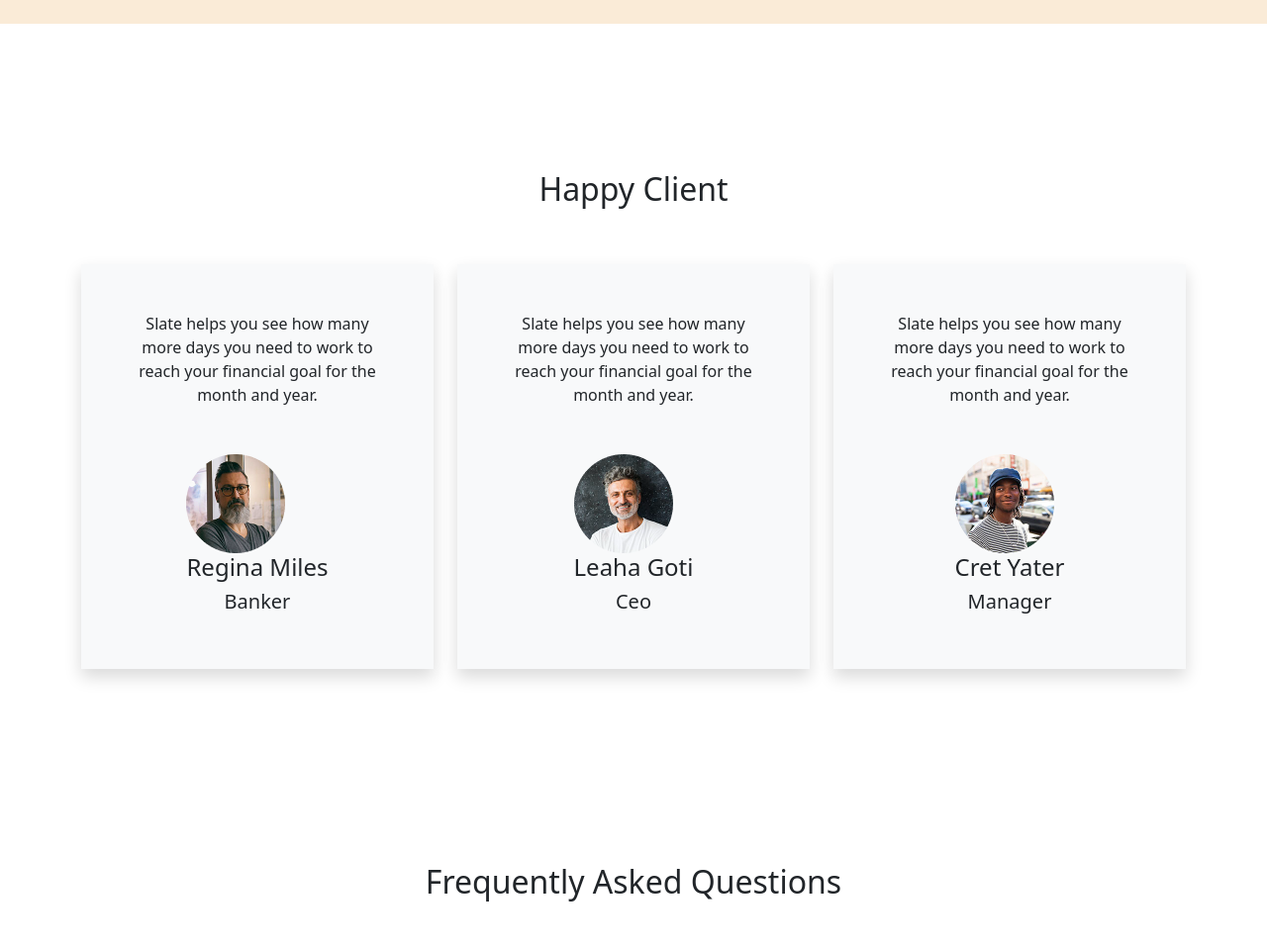
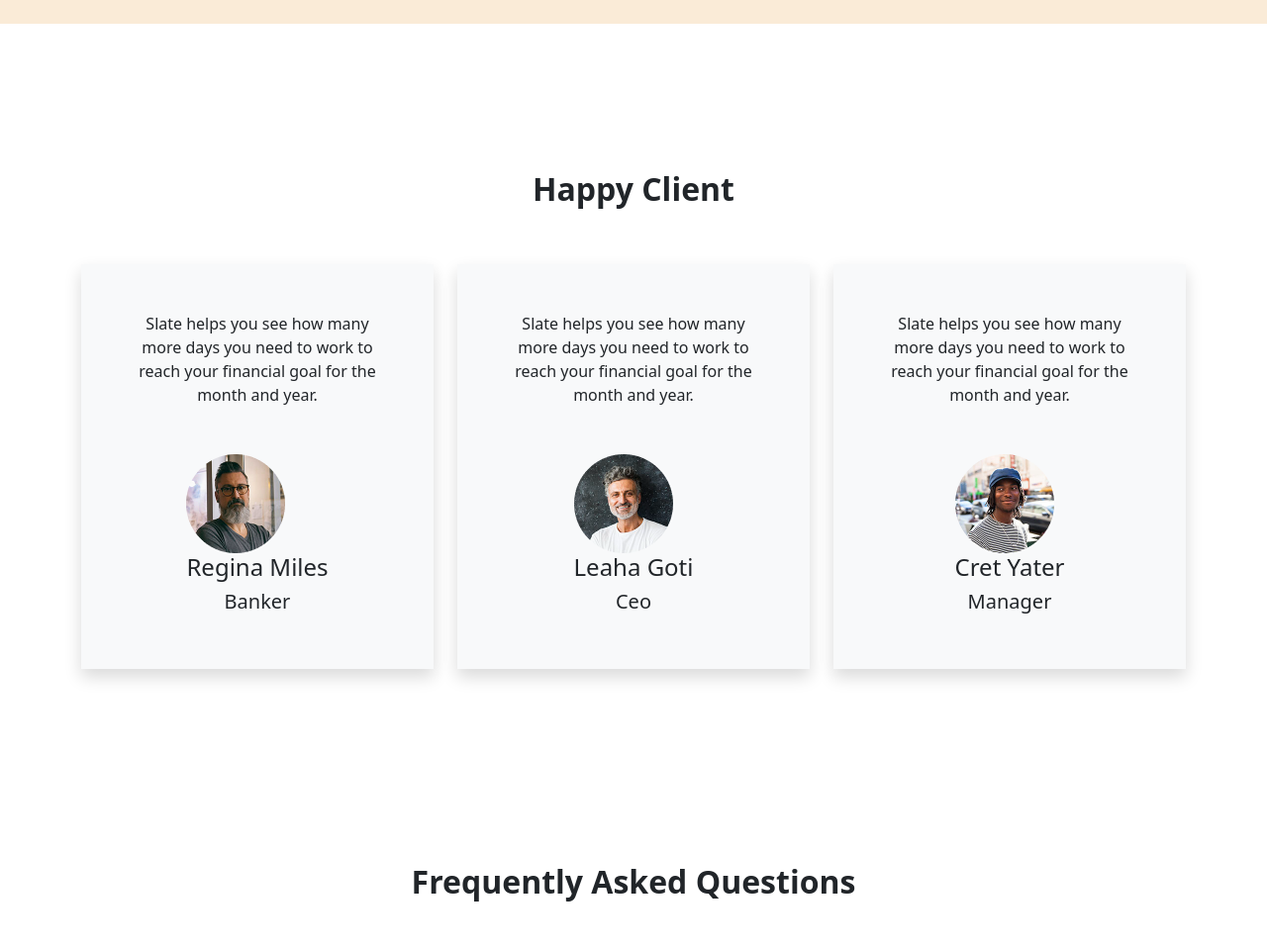
Before and after one commit to bd-dev-ismail/chittagong-convention-hall, a plain HTML site: page index.html in a window 1280 px wide. Shown: the part 2520-3481 px from the top of the page at 99% size. Drawn offline with nearby package versions, Linux system fonts and the light colour scheme.

Commit message:
simple update

```diff
--- a/index.html
+++ b/index.html
@@ -222,7 +222,7 @@
     </section>
     <!-- Client section  -->
     <section class="client">
-        <h2 class="text-center pricing-heading py-5">Happy Client</h2>
+        <h2 class="text-center pricing-heading py-5 fw-bold">Happy Client</h2>
         <div class="container">
             <div class="row">
                 <div class="col-lg-4 col-md-6 col-12 mb-5">
@@ -271,7 +271,7 @@
         </div>
     </section>
     <section class="question">
-        <h2 class="text-center pricing-heading py-5">Frequently Asked Questions</h2>
+        <h2 class="text-center pricing-heading py-5 fw-bold">Frequently Asked Questions</h2>
         <div class="container">
             <div class="card mb-3 border-0">
                 <div class="row g-0">
```
